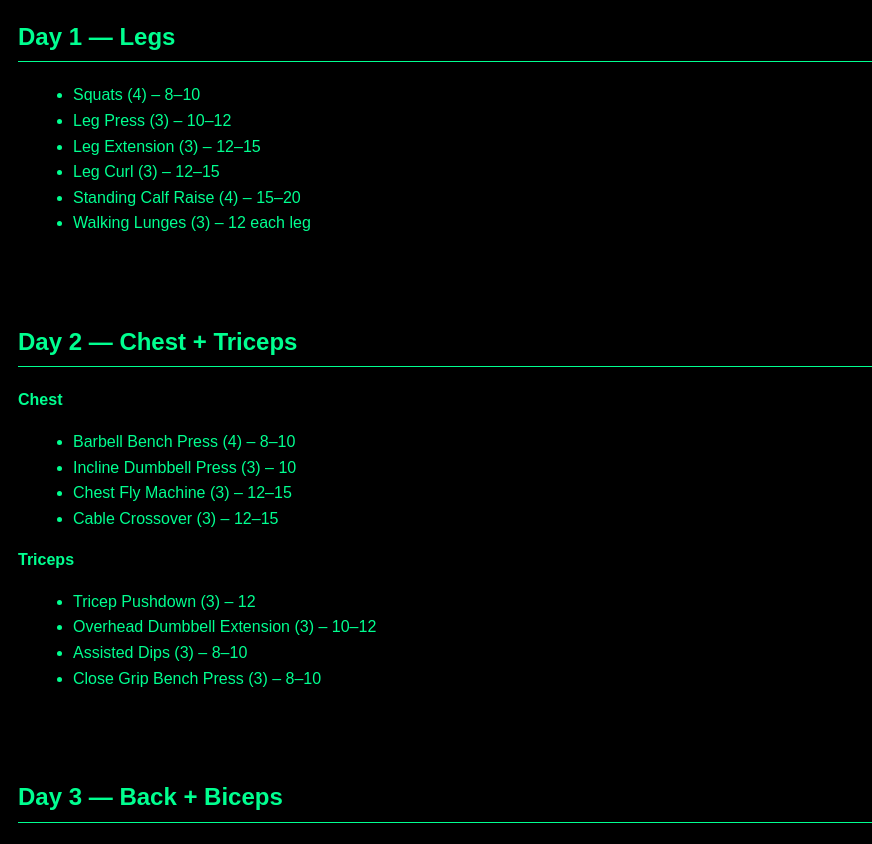
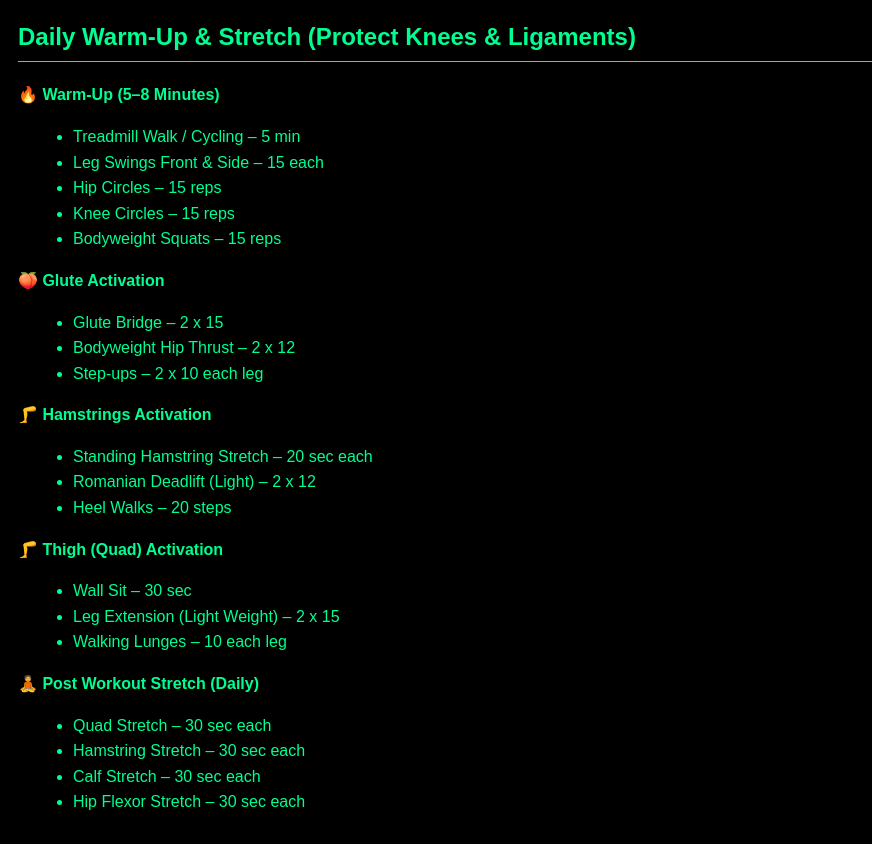
Before and after one commit to gauravmazumder19/Workout-Plan, a plain HTML site: page index.html in a window 1280 px wide. Shown: the part 94-938 px from the top of the page, without its empty margins (0-872 px from the left). Drawn offline with Linux system fonts and the light colour scheme.

Commit message:
Update index.html

```diff
--- a/index.html
+++ b/index.html
@@ -40,6 +40,52 @@ footer {
 
 <h1>5-Day Gym Training Plan</h1>
 
+<!-- ================= WARM UP SECTION ================= -->
+
+<h2>Daily Warm-Up & Stretch (Protect Knees & Ligaments)</h2>
+
+<strong>🔥 Warm-Up (5–8 Minutes)</strong>
+<ul>
+<li>Treadmill Walk / Cycling – 5 min</li>
+<li>Leg Swings Front & Side – 15 each</li>
+<li>Hip Circles – 15 reps</li>
+<li>Knee Circles – 15 reps</li>
+<li>Bodyweight Squats – 15 reps</li>
+</ul>
+
+<strong>🍑 Glute Activation</strong>
+<ul>
+<li>Glute Bridge – 2 x 15</li>
+<li>Bodyweight Hip Thrust – 2 x 12</li>
+<li>Step-ups – 2 x 10 each leg</li>
+</ul>
+
+<strong>🦵 Hamstrings Activation</strong>
+<ul>
+<li>Standing Hamstring Stretch – 20 sec each</li>
+<li>Romanian Deadlift (Light) – 2 x 12</li>
+<li>Heel Walks – 20 steps</li>
+</ul>
+
+<strong>🦵 Thigh (Quad) Activation</strong>
+<ul>
+<li>Wall Sit – 30 sec</li>
+<li>Leg Extension (Light Weight) – 2 x 15</li>
+<li>Walking Lunges – 10 each leg</li>
+</ul>
+
+<strong>🧘 Post Workout Stretch (Daily)</strong>
+<ul>
+<li>Quad Stretch – 30 sec each</li>
+<li>Hamstring Stretch – 30 sec each</li>
+<li>Calf Stretch – 30 sec each</li>
+<li>Hip Flexor Stretch – 30 sec each</li>
+</ul>
+
+<br><br>
+
+<!-- ================= WORKOUT PLAN ================= -->
+
 <h2>Day 1 — Legs</h2>
 <ul>
 <li>Squats (4) – 8–10</li>
@@ -49,8 +95,9 @@ footer {
 <li>Standing Calf Raise (4) – 15–20</li>
 <li>Walking Lunges (3) – 12 each leg</li>
 </ul>
-<br>
-<br>
+
+<br><br>
+
 <h2>Day 2 — Chest + Triceps</h2>
 <strong>Chest</strong>
 <ul>
@@ -67,8 +114,9 @@ footer {
 <li>Assisted Dips (3) – 8–10</li>
 <li>Close Grip Bench Press (3) – 8–10</li>
 </ul>
-<br>
-<br>
+
+<br><br>
+
 <h2>Day 3 — Back + Biceps</h2>
 <strong>Back</strong>
 <ul>
@@ -85,8 +133,9 @@ footer {
 <li>Hammer Curl (3) – 10–12</li>
 <li>Preacher/Cable Curl (3) – 12</li>
 </ul>
-<br>
-<br>
+
+<br><br>
+
 <h2>Day 4 — Shoulders + Core</h2>
 <strong>Shoulders</strong>
 <ul>
@@ -103,8 +152,9 @@ footer {
 <li>Russian Twist (3) – 20 reps</li>
 <li>Crunch (3) – 10</li>
 </ul>
-<br>
-<br>
+
+<br><br>
+
 <h2>Day 5 — Full Body + Conditioning</h2>
 <ul>
 <li>Pushups (3) – Max reps</li>
```
